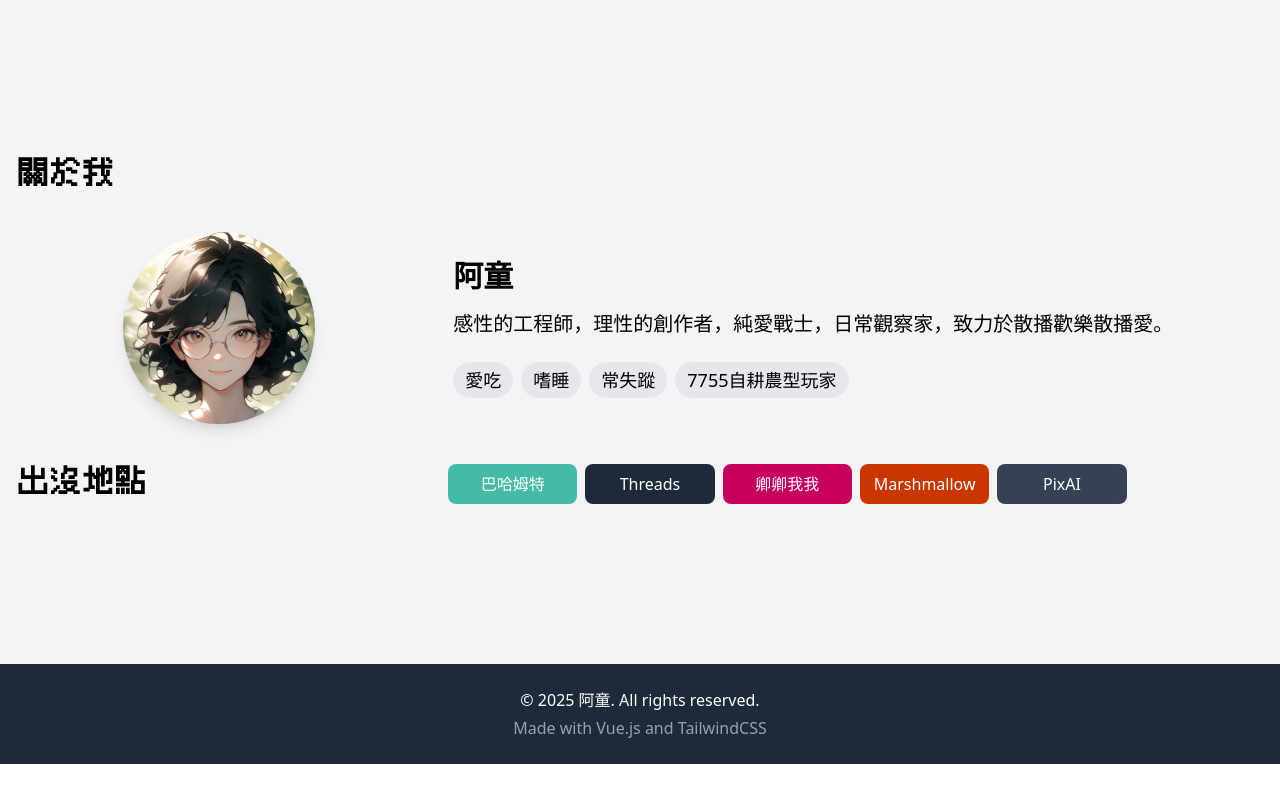
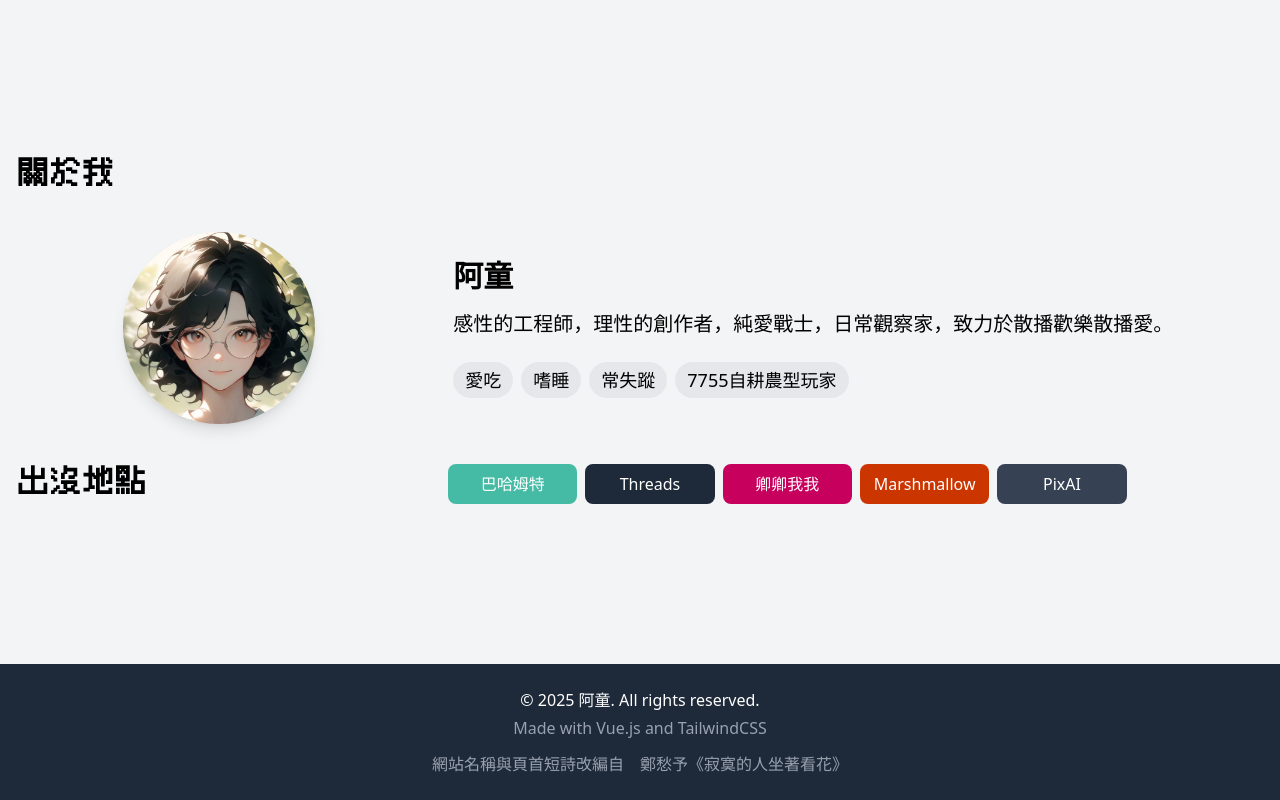
Before and after one commit to wuguofish/lonely-chat-ai, a Vue app: page / in a window 1280 px wide. Shown: the part 2074-2874 px from the top of the page. Before the commit the page ends 2838 px from the top, so only its background shows below. Built offline with nearby package versions, Linux system fonts and the light colour scheme.

Commit message:
更新版權宣告和說明網站與頁首詩來源

```diff
--- a/src/components/Footer.vue
+++ b/src/components/Footer.vue
@@ -1,8 +1,9 @@
 <template>
     <footer class="bg-gray-800 text-white py-6">
         <div class="container mx-auto px-4 text-center">
-            <p>&copy; {{ new Date().getFullYear() }} {{ name }}. All rights reserved.</p>
+            <p>&copy; 2025 {{ name }}. All rights reserved.</p>
             <p class="mt-1 text-gray-400">Made with Vue.js and TailwindCSS</p>
+            <p class="mt-3 text-gray-400">網站名稱與頁首短詩改編自　鄭愁予《寂寞的人坐著看花》</p>
         </div>
     </footer>
 </template>
```
